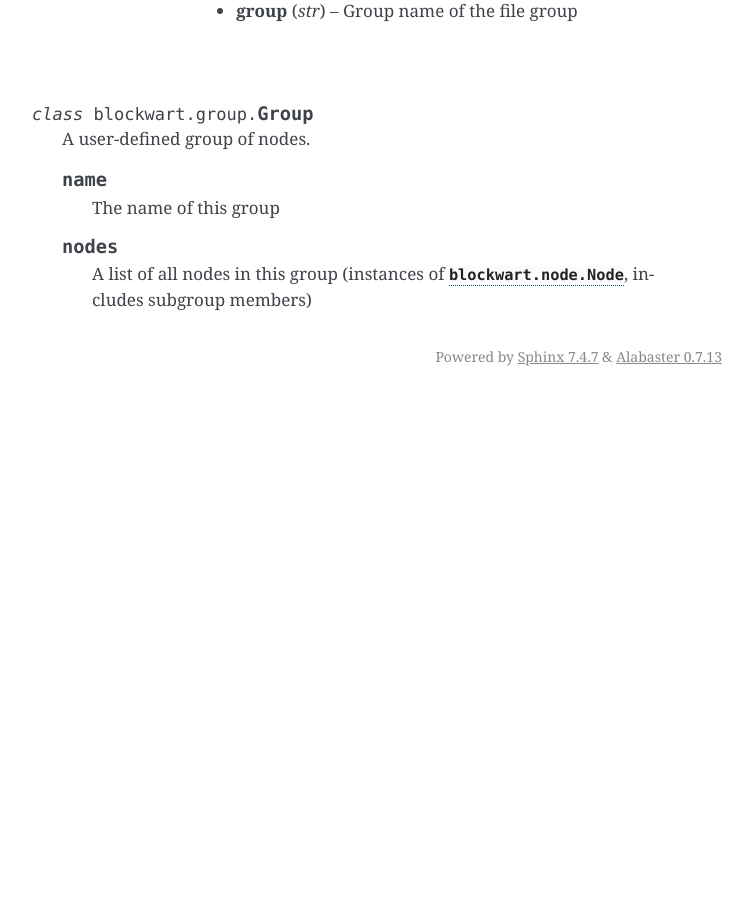
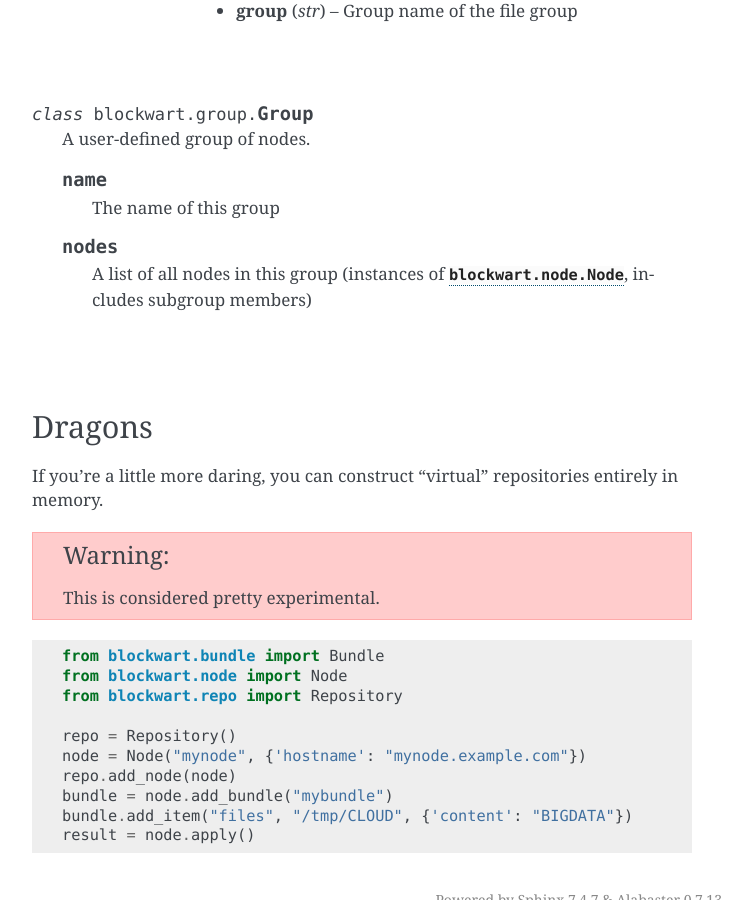
Before and after one commit to bundlewrap/bundlewrap, a Sphinx documentation site: the page built from doc/api.rst, in a window 1280 px wide and 900 px high, scrolled down 3474 px. Shown: the whole window, without its empty margins (388-1141 px from the left). Built offline with Sphinx 7.4.7, drawn with Linux system fonts in a browser that asks for light colours; before the commit the page ends 3870 px from its top, so only the background shows below that.

Commit message:
allow adding bundles to nodes on the fly
this completes and closes #92

```diff
--- a/doc/api.rst
+++ b/doc/api.rst
@@ -192,3 +192,29 @@ Reference
 	.. py:attribute:: nodes
 
 		A list of all nodes in this group (instances of :py:class:`blockwart.node.Node`, includes subgroup members)
+
+
+|
+|
+
+Dragons
+#######
+
+If you're a little more daring, you can construct "virtual" repositories entirely in memory.
+
+.. warning::
+
+	This is considered pretty experimental.
+
+.. code-block:: python
+
+	from blockwart.bundle import Bundle
+	from blockwart.node import Node
+	from blockwart.repo import Repository
+
+	repo = Repository()
+	node = Node("mynode", {'hostname': "mynode.example.com"})
+	repo.add_node(node)
+	bundle = node.add_bundle("mybundle")
+	bundle.add_item("files", "/tmp/CLOUD", {'content': "BIGDATA"})
+	result = node.apply()
```
Also changed, not shown: 2 other files.
